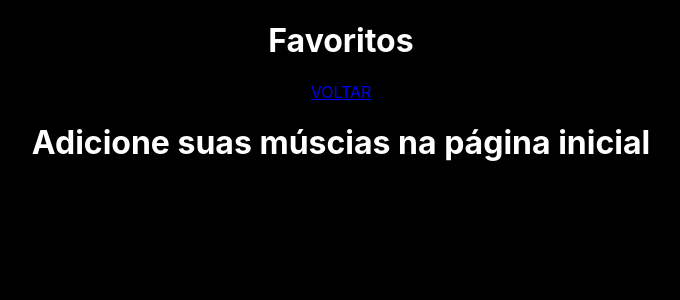
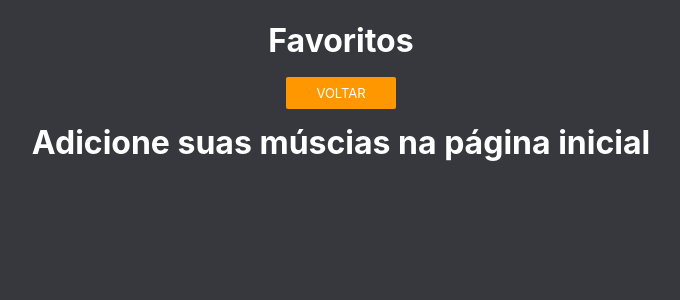
Before and after one commit to kbmms/meudeezerapp, a Next.js app: page /favoritos in a window 1280 px wide. Shown: the top 300 px of the page, without its empty margins (299-979 px from the left). Built offline with nearby package versions, Linux system fonts and the light colour scheme.

Commit message:
resolvendo problemas com margin

```diff
--- a/pages/estilos/estilos.css
+++ b/pages/estilos/estilos.css
@@ -1,6 +1,6 @@
 body {
     margin: 0;
-    background-color: #000;
+    background-color: #36383e;
     font-family: -apple-system, BlinkMacSystemFont, 'Segoe UI', 'Roboto', 'Oxygen',
       'Ubuntu', 'Cantarell', 'Fira Sans', 'Droid Sans', 'Helvetica Neue',
       sans-serif;
--- a/pages/estilos/search.module.css
+++ b/pages/estilos/search.module.css
@@ -69,6 +69,8 @@
     font-size: calc(10px + 2vmin);
     color: white;
     position: relative;
+    display: flex;
+    flex-direction: column;
 }
 .resultSearchCard {
     display: flex;
@@ -96,9 +98,9 @@
 
 .searchMainA {
     font-size: 13px;
+    margin: 10px;
     text-decoration: none;
     color: #ffffff;
-    margin: 10px 0;
     background: #ff9800;
     padding: 8px 30px;
     border-radius: 2px;
--- a/pages/favoritos.js
+++ b/pages/favoritos.js
@@ -18,7 +18,7 @@ export default function Favorites(){
         <div className={styles.favHeader}>
             <h1 className={styles.favTitle}>Favoritos</h1>
             <Link href="/" style={{color:"#fff", textDecoration:'none', fontSize:13}}>
-                <a>VOLTAR</a>
+                <a className={styles.searchMainA}>VOLTAR</a>
             </Link>
         </div>
 
--- a/pages/index.js
+++ b/pages/index.js
@@ -92,7 +92,8 @@ export default function Search(){
                 <Link href="/favoritos">
                     <a  className={styles.searchMainA}>Favoritos</a>
                 </Link>
-                    <div>{loading && <span>Carregando...</span>}</div>
+                    {/* <div>{loading && <span>Carregando...</span>}</div> */}
+                    <div><span>Carregando...</span></div>
                     <div>
                         {!loading &&
                          <div>
--- a/pages/single/[id].js
+++ b/pages/single/[id].js
@@ -41,8 +41,8 @@ export default function MusicSingle(){
                     (<div>
                         <div>
 
-                        <Link href="/favoritos"><a>Favoritos</a></Link> /
-                         <Link href="/"><a>Inicio</a></Link>
+                        <Link href="/favoritos"><a className={styles.searchMainA}>Favoritos</a></Link>
+                         <Link href="/"><a className={styles.searchMainA}>Inicio</a></Link>
                         </div>
                         <h1>{mysingle.album.title}</h1>
                         <img src={mysingle.album.cover_big} alt="" />
@@ -53,7 +53,7 @@ export default function MusicSingle(){
                     </div>):
                     (<div>
                         <h1>Houve um erro, tente novamente mais tarde!</h1>
-                        <Link href="/"><a>Inicio</a></Link> <Link href="/favoritos"><a>Favoritos</a></Link>
+                        <Link href="/"><a className={styles.searchMainA}>Inicio</a></Link> <Link href="/favoritos"><a className={styles.searchMainA}>Favoritos</a></Link>
                     </div>)
                 }
 
```
